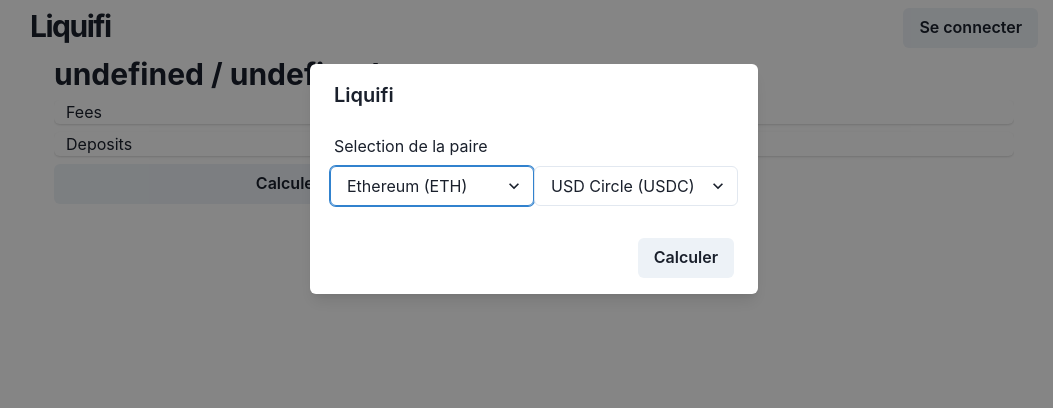
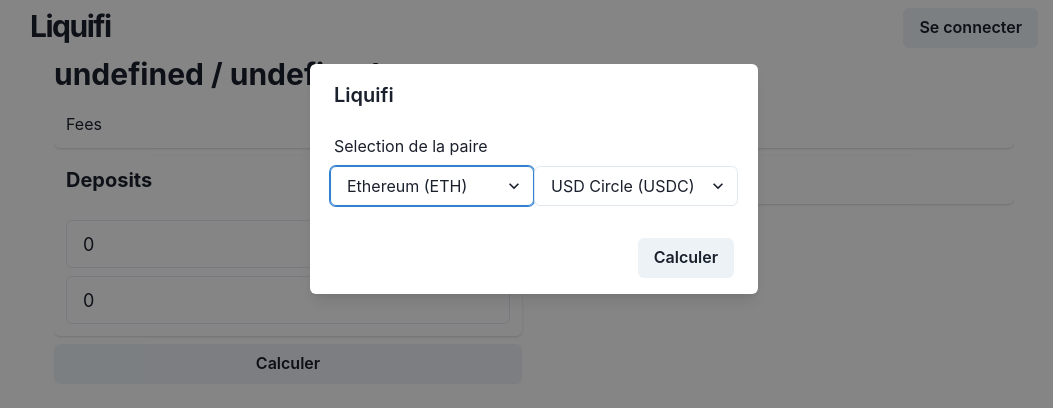
Before and after one commit to M-axel/Liquifi, a Next.js app: page / in a window 1280 px wide. Shown: the top 408 px of the page, without its empty margins (106-1159 px from the left). Built offline with nearby package versions, Linux system fonts and the light colour scheme.

Commit message:
deposits selector

```diff
--- /dev/null
+++ b/components/deposits.jsx
@@ -0,0 +1,75 @@
+import { Input, Heading, Stack, InputGroup, InputRightElement, NumberInputField, NumberInput, NumberInputStepper, NumberIncrementStepper, NumberDecrementStepper } from '@chakra-ui/react';
+import { useState } from 'react';
+
+
+const Deposits = ({ token1, token2 }) => {
+    const [token1Value, setToken1Value] = useState(0);
+    const [token2Value, setToken2Value] = useState(0);
+
+    const handleChange = (value) => {
+        // console.log(value)
+        setToken1Value(value)
+
+        setTimeout(() => { // clear timeout si re-excecution de handleChange
+            // TODO: appel api pour calcul quantité token2
+            setToken2Value(value)
+        }, 2000);
+    }
+
+    return (
+        <>
+            <Heading as='h3' size='md'>
+                Deposits
+            </Heading>
+
+            <Stack mt={5}>
+                <InputGroup>
+                    <NumberInput
+                        precision={2}
+                        step={0.2}
+                        placeholder='Entrez une somme'
+                        size='lg'
+                        value={token1Value}
+                        onChange={handleChange}
+                        w='100%'
+                        >
+
+                        <NumberInputField />
+                        <NumberInputStepper>
+                            <NumberIncrementStepper />
+                            <NumberDecrementStepper />
+                        </NumberInputStepper>
+                        <InputRightElement
+                            pointerEvents='none'
+                            color='gray.300'
+                            fontSize='1em'
+                            children={token1}
+                            mr={10}
+                        />
+                    </NumberInput>
+                </InputGroup>
+
+                <InputGroup>
+                    <NumberInput
+                        size='lg'
+                        value={token2Value}
+                        w='100%'
+                        >
+
+                        <NumberInputField />
+                        <InputRightElement
+                            pointerEvents='none'
+                            color='gray.300'
+                            fontSize='1em'
+                            children={token2}
+                            mr={10}
+                        />
+                    </NumberInput>
+                </InputGroup>
+            </Stack>
+
+        </>
+    )
+};
+
+export default Deposits;
--- a/pages/index.js
+++ b/pages/index.js
@@ -1,6 +1,7 @@
 import { Container, Heading, Card, Button } from '@chakra-ui/react';
 
 import TokenSelectionModal from '../components/tokenSelection';
+import Deposits from '../components/deposits';
 
 import { useRouter } from 'next/router';
 import { useEffect, useState } from 'react';
@@ -23,17 +24,17 @@ export default function Home() {
         {`${token1} / ${token2}`}
       </Heading>
 
-      <div class="container overflow-hidden">
+      <div className="container overflow-hidden">
         <div className="row g-5">
           <div className="col">
             <div className="row mb-2">
-              <Card>
+              <Card p={3}>
                 Fees
               </Card>
             </div>
             <div className="row mb-2">
-              <Card>
-                Deposits
+              <Card p={3}>
+                <Deposits token1={token1} token2={token2} />
               </Card>
             </div>
             <div className="row">
@@ -44,12 +45,12 @@ export default function Home() {
           </div>
           <div className="col">
             <div className="row mb-2">
-              <Card>
+              <Card p={3}>
                 Graph
               </Card>
             </div>
             <div className="row">
-              <Card>
+              <Card p={3}>
                 Range
               </Card>
             </div>
```
